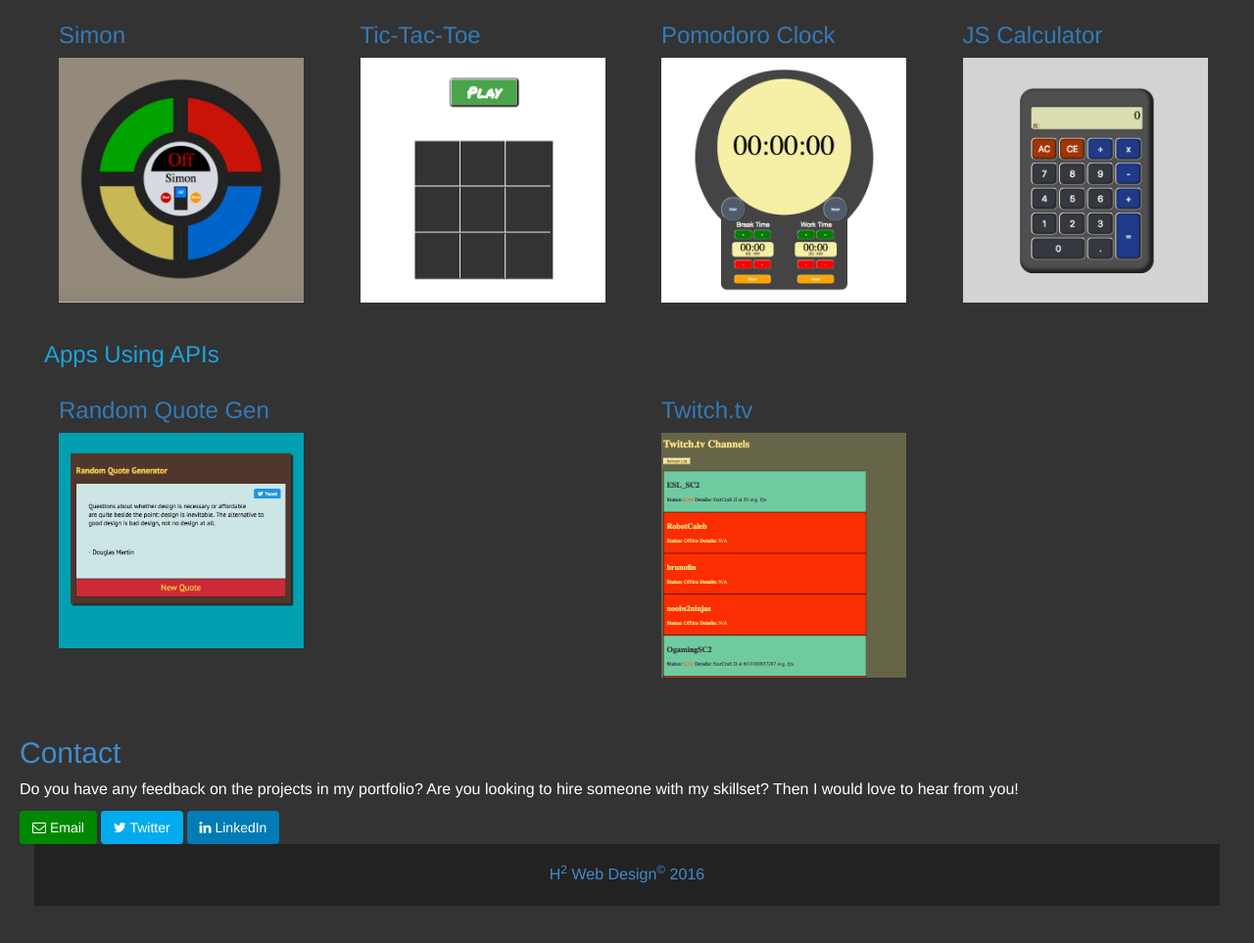
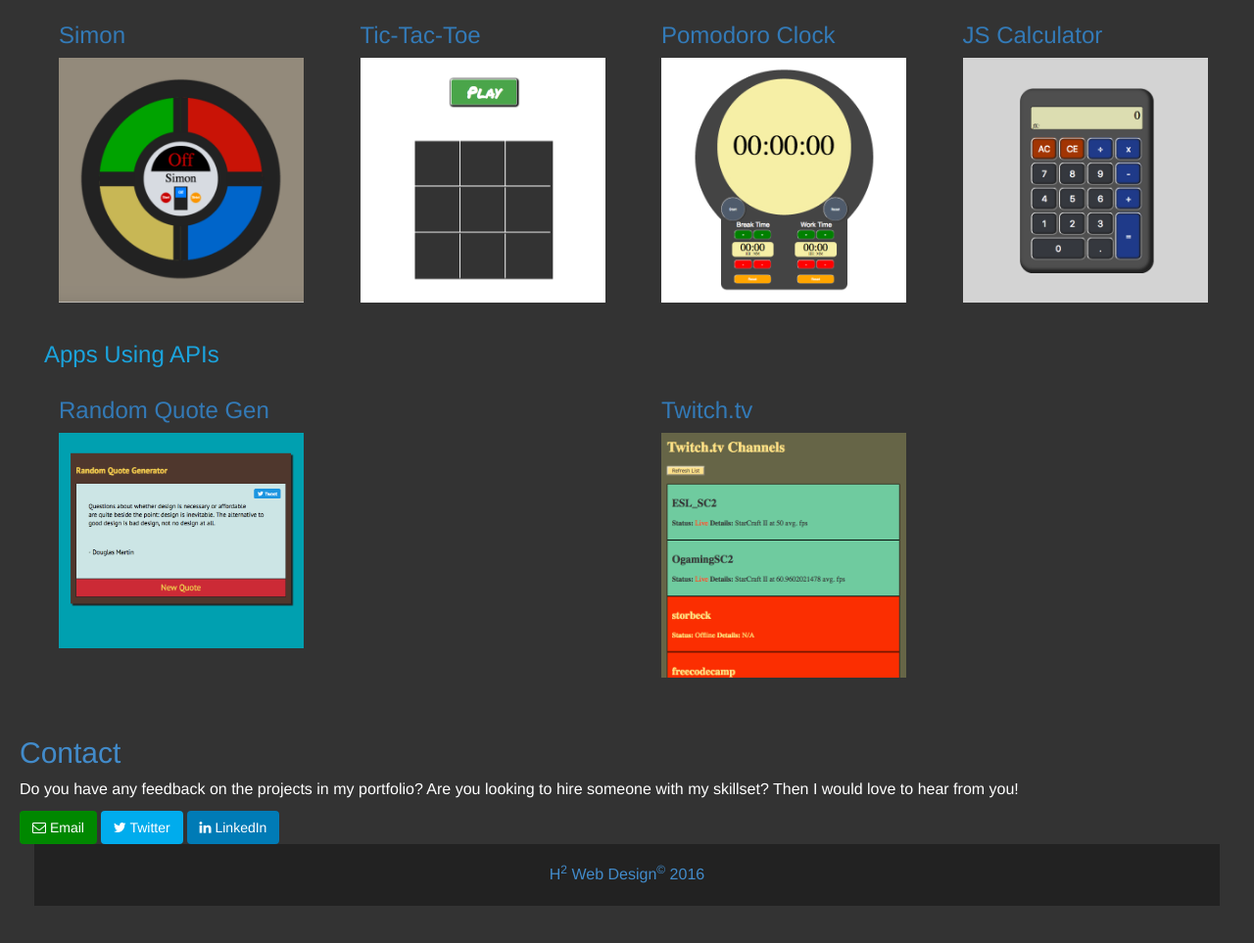
Before and after one commit to bitlogic-dev/FCC-Portfolio, a plain HTML site: page index.html in a window 1280 px wide. Shown: the part 762-1725 px from the top of the page at 98% size. Drawn offline with nearby package versions, Linux system fonts and the light colour scheme.

Commit message:
Updated Twitch.TV Thumb

```diff
--- a/index.html
+++ b/index.html
@@ -113,7 +113,7 @@
         <div class='grid-item'>
         <a href='https://neofusionzero.github.io/FCC-Twitch-TV/' target='_blank'>
           <h3>Twitch.tv</h3>
-          <img class='portfolio-thumb' src='images/TwitchTV-App.png' alt='Twitch.tv Channels App by Haig Hagopian'>
+          <img class='portfolio-thumb' src='images/Twitch-TV-Channels.png' alt='Twitch.tv Channels App by Haig Hagopian'>
         </a>
       </div>
       </div>
```
Also changed, not shown: images/Twitch-TV-Channels.png (added), images/TwitchTV-App.png (deleted).
